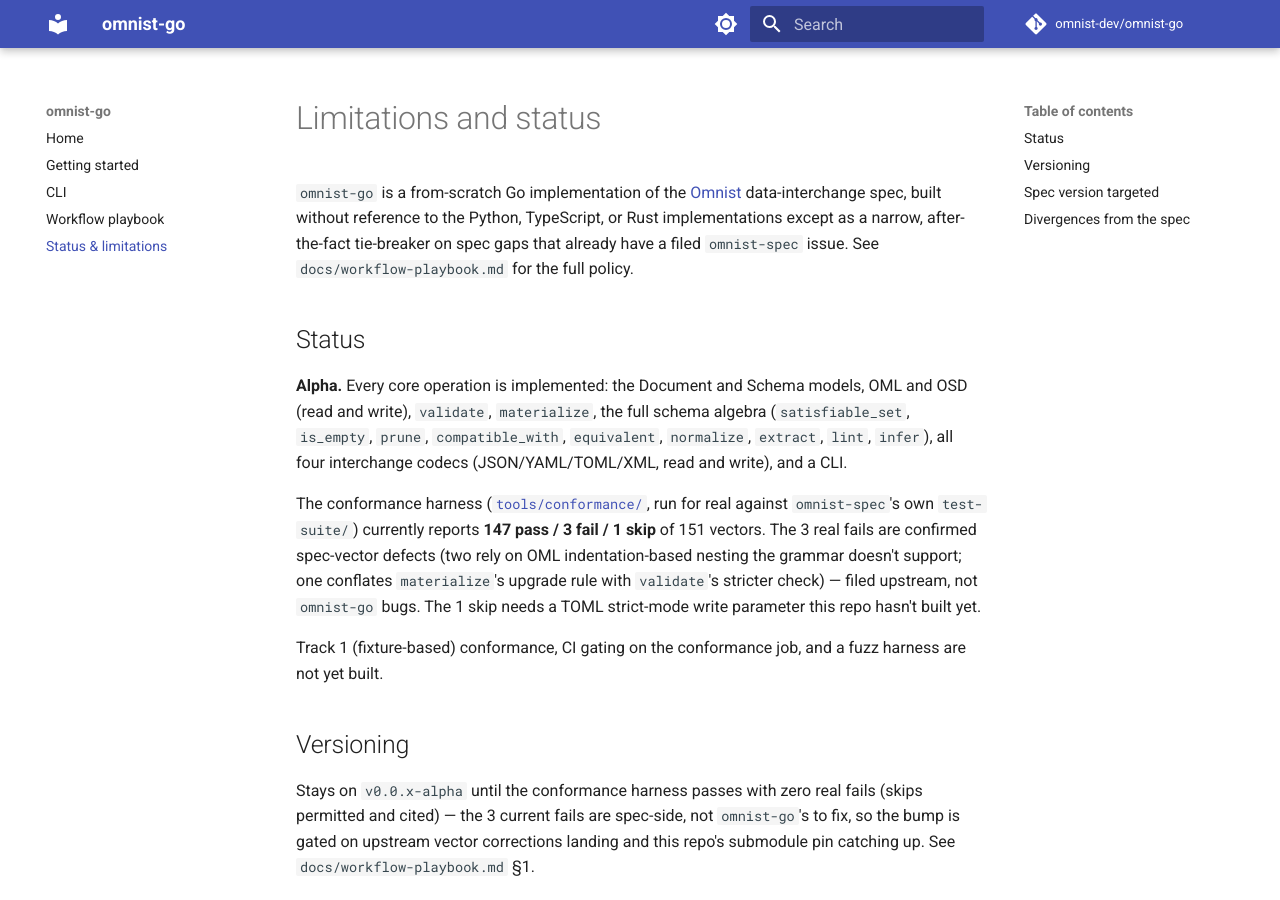
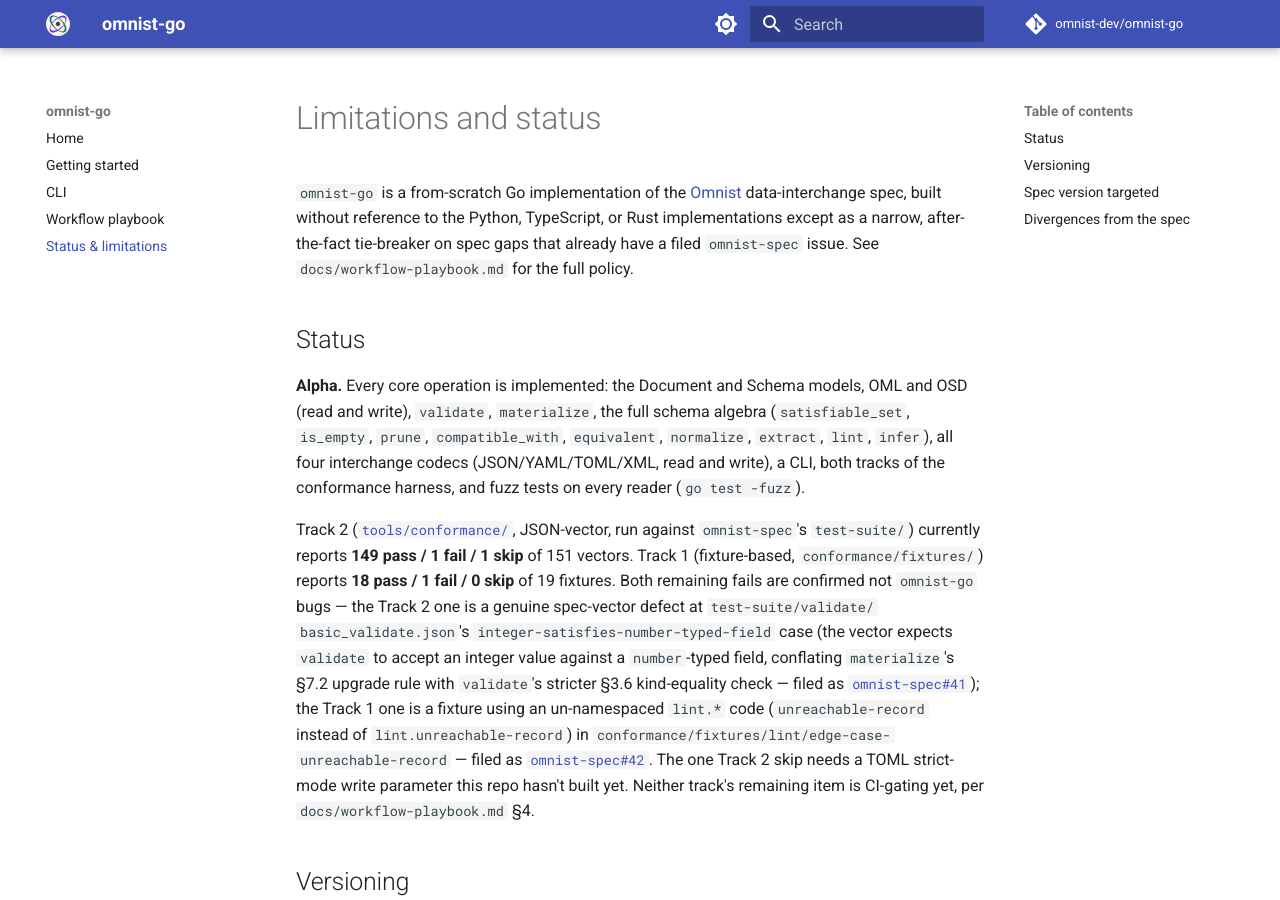
Before and after one commit to omnist-dev/omnist-go, an MkDocs documentation site: the page built from docs/limitations.md, in a window 1280 px wide and 900 px high. Built offline with MkDocs 1.6.1 and Material for MkDocs 9.7.7, drawn with Linux system fonts in a browser that asks for light colours; comment, search, counter and statistics services are not loaded; some of the changed text lies outside the part shown.

Commit message:
Update doc site: fix stale limitations page, add logo
Follow-up to an omnist-spec-session audit of the live go.omnist.dev site
(omnist-go#59). Two of its four findings acted on directly:

- limitations.md was stale (still cited 147/3/1 pre-#54/#56/#58, said
  Track 1/fuzz weren't built). Updated with current real numbers
  (Track 2 149/1/1, Track 1 18/1/0) and linked the two spec-vector
  defects to real issues -- omnist-spec#41 (validate/materialize
  conflation) and omnist-spec#42 (un-namespaced lint fixture code),
  both investigated across issues #7/#33/#35/#55 but never actually
  filed upstream until now.

- Added the omnist mark (docs/assets/logo.svg, copied verbatim from
  omnist-spec's own site) and wired it into mkdocs.yml's theme.logo/
  favicon, matching every other omnist-dev site.

The other two findings (site is thin on content; HTTPS cert not yet
provisioned) are not addressed here -- the first is a real but
non-urgent content decision, the second is outside this repo (GitHub's
async cert provisioning, already retriggered via the Pages API).

```diff
--- a/docs/limitations.md
+++ b/docs/limitations.md
@@ -12,23 +12,32 @@ narrow, after-the-fact tie-breaker on spec gaps that already have a filed
 models, OML and OSD (read and write), `validate`, `materialize`, the full
 schema algebra (`satisfiable_set`, `is_empty`, `prune`, `compatible_with`,
 `equivalent`, `normalize`, `extract`, `lint`, `infer`), all four interchange
-codecs (JSON/YAML/TOML/XML, read and write), and a CLI.
+codecs (JSON/YAML/TOML/XML, read and write), a CLI, both tracks of the
+conformance harness, and fuzz tests on every reader (`go test -fuzz`).
 
-The conformance harness ([`tools/conformance/`](https://github.com/omnist-dev/omnist-go/tree/main/tools/conformance),
-run for real against `omnist-spec`'s own `test-suite/`) currently reports
-**147 pass / 3 fail / 1 skip** of 151 vectors. The 3 real fails are
-confirmed spec-vector defects (two rely on OML indentation-based nesting the
-grammar doesn't support; one conflates `materialize`'s upgrade rule with
-`validate`'s stricter check) — filed upstream, not `omnist-go` bugs. The 1
-skip needs a TOML strict-mode write parameter this repo hasn't built yet.
-
-Track 1 (fixture-based) conformance, CI gating on the conformance job, and a
-fuzz harness are not yet built.
+Track 2 ([`tools/conformance/`](https://github.com/omnist-dev/omnist-go/tree/main/tools/conformance),
+JSON-vector, run against `omnist-spec`'s `test-suite/`) currently reports
+**149 pass / 1 fail / 1 skip** of 151 vectors. Track 1 (fixture-based,
+`conformance/fixtures/`) reports **18 pass / 1 fail / 0 skip** of 19
+fixtures. Both remaining fails are confirmed not `omnist-go` bugs — the
+Track 2 one is a genuine spec-vector defect at `test-suite/validate/
+basic_validate.json`'s `integer-satisfies-number-typed-field` case (the
+vector expects `validate` to accept an integer value against a
+`number`-typed field, conflating `materialize`'s §7.2 upgrade rule with
+`validate`'s stricter §3.6 kind-equality check — filed as
+[`omnist-spec#41`](https://github.com/omnist-dev/omnist-spec/issues/41));
+the Track 1 one is a fixture using an un-namespaced `lint.*` code
+(`unreachable-record` instead of `lint.unreachable-record`) in
+`conformance/fixtures/lint/edge-case-unreachable-record` — filed as
+[`omnist-spec#42`](https://github.com/omnist-dev/omnist-spec/issues/42).
+The one Track 2 skip needs a TOML strict-mode write parameter this repo
+hasn't built yet. Neither track's remaining item is CI-gating yet, per
+`docs/workflow-playbook.md` §4.
 
 ## Versioning
 
-Stays on `v0.0.x-alpha` until the conformance harness passes with zero real
-fails (skips permitted and cited) — the 3 current fails are spec-side, not
+Stays on `v0.0.x-alpha` until both conformance tracks pass with zero real
+fails (skips permitted and cited) — the 2 current fails are spec-side, not
 `omnist-go`'s to fix, so the bump is gated on upstream vector corrections
 landing and this repo's submodule pin catching up. See
 `docs/workflow-playbook.md` §1.
--- a/mkdocs.yml
+++ b/mkdocs.yml
@@ -9,6 +9,8 @@ docs_dir: docs
 
 theme:
   name: material
+  logo: assets/logo.svg
+  favicon: assets/logo.svg
   palette:
     - media: "(prefers-color-scheme: light)"
       scheme: default
```
Also changed, not shown: docs/assets/logo.svg (added).
